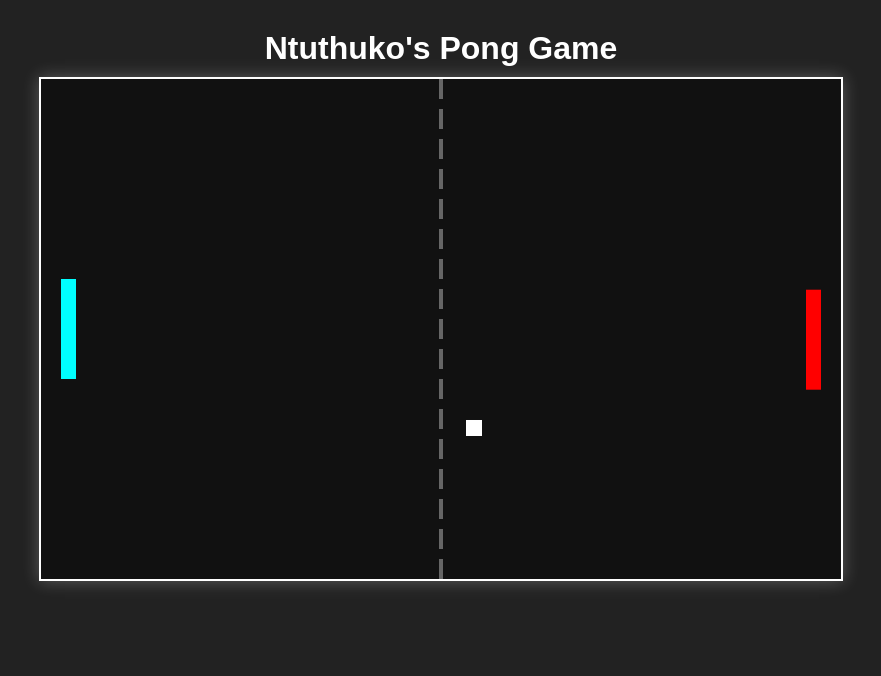
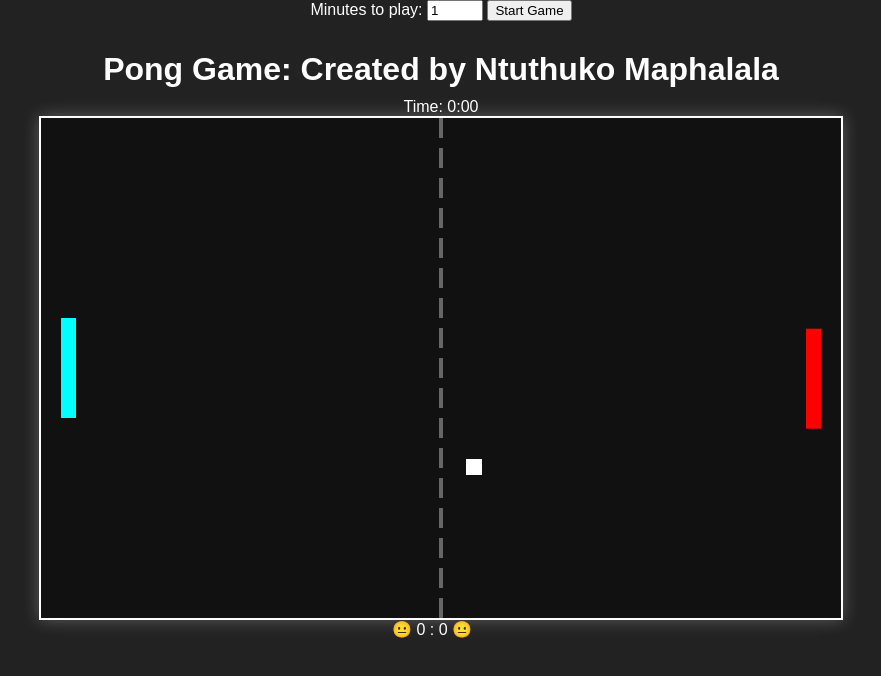
Before and after one commit to NtuthukoMaphalala/pong, a plain HTML site: page index.html in a window 1280 px wide. Shown: the whole page, without its empty margins (199-1080 px from the left). Drawn offline with Linux system fonts and the light colour scheme.

Commit message:
Update index.html

```diff
--- a/index.html
+++ b/index.html
@@ -2,12 +2,24 @@
 <html lang="en">
 <head>
     <meta charset="UTF-8">
-    <title>Simple Pong Game</title>
+    <title>Pong</title>
     <link rel="stylesheet" href="style.css">
 </head>
 <body>
-    <h1>Ntuthuko's Pong Game</h1>
+    <div id="game-settings">
+        <label for="game-minutes">Minutes to play:</label>
+        <input type="number" id="game-minutes" min="1" max="60" value="1">
+        <button id="start-game-btn">Start Game</button>
+    </div>
+    <div id="header-row">
+        <h1>Pong Game: Created by Ntuthuko Maphalala</h1>
+        <div id="game-timer">Time: <span id="timer-value">0:00</span></div>
+    </div>
     <canvas id="pong" width="800" height="500"></canvas>
+    <div id="scoreboard">
+        <span id="player1-face">😐</span> <span id="player1-score">0</span> : <span id="player2-score">0</span> <span id="player2-face">😐</span>
+        <span id="winner-announcement" style="margin-left: 18px;"></span>
+    </div>
     <script src="game.js"></script>
 </body>
 </html>
```
